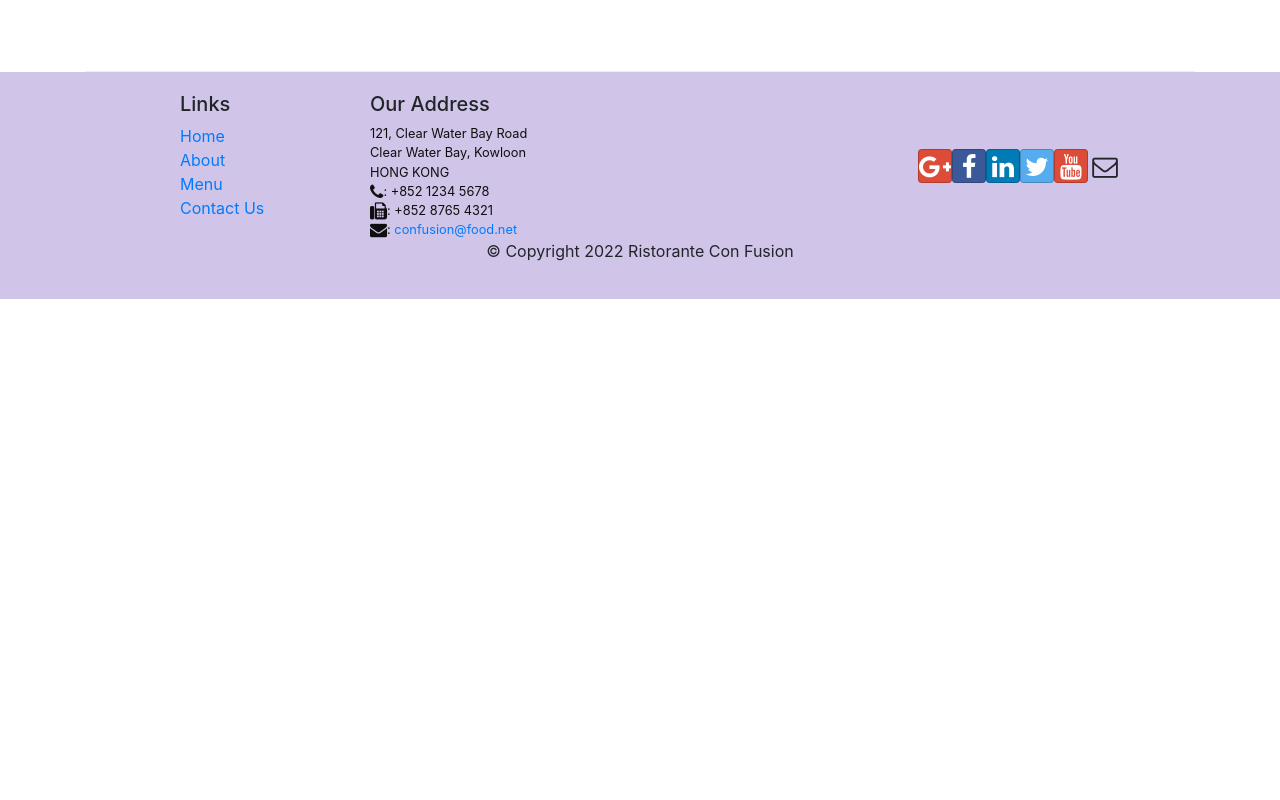
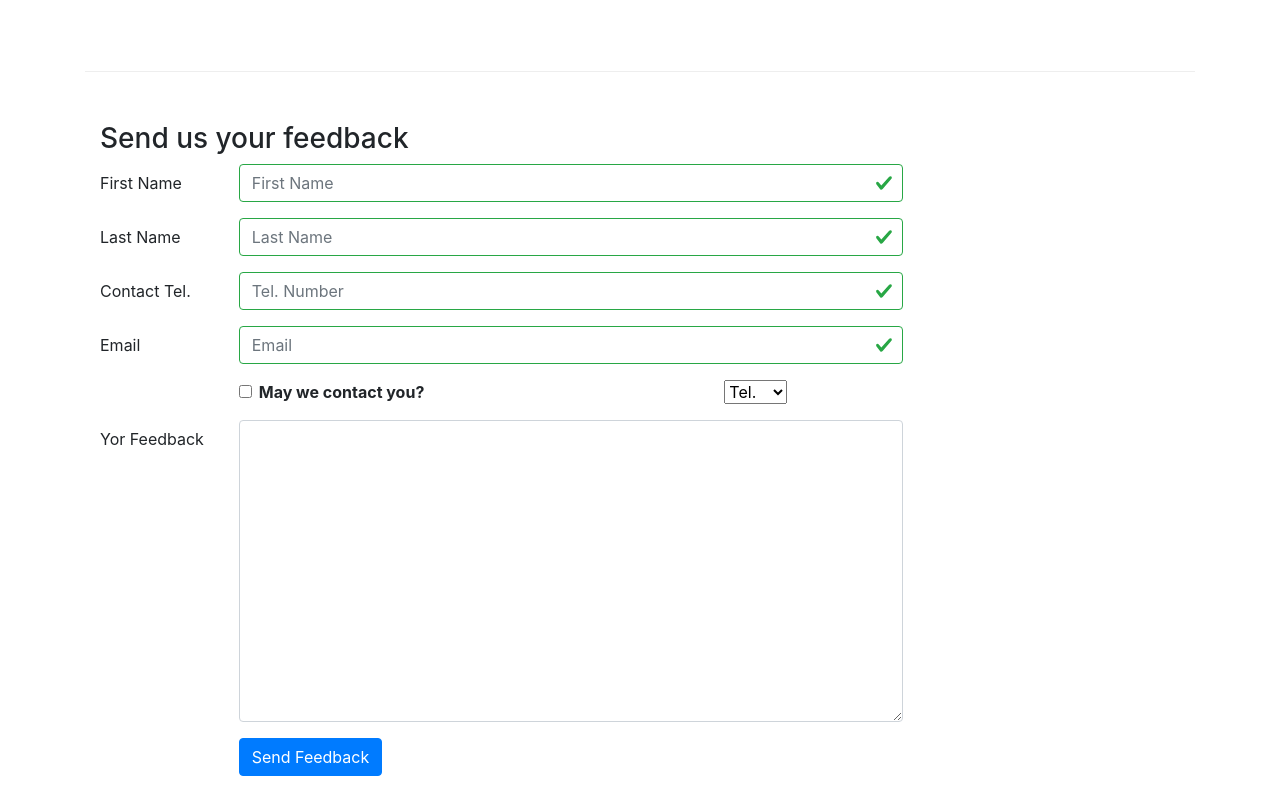
Before and after one commit to Onyekachukwu-Nweke/conFusion-React, a React (Create React App) app: page /contactus in a window 1280 px wide. Shown: the part 800-1600 px from the top of the page. Before the commit the page ends 1099 px from the top, so only its background shows below. Built offline with nearby package versions, Linux system fonts and the light colour scheme.

Commit message:
Controlled Form Validation

```diff
--- a/src/components/ContactComponent.js
+++ b/src/components/ContactComponent.js
@@ -1,8 +1,90 @@
-import React from 'react';
-import { Breadcrumb, BreadcrumbItem } from 'reactstrap';
+import React, { Component } from 'react';
+import { Breadcrumb, BreadcrumbItem, Button, Form, FormGroup, Label, Input, Col, FormFeedback } from 'reactstrap';
 import { Link } from 'react-router-dom';
 
-function Contact(props) {
+class Contact extends Component {
+
+    // Implementation of Controlled Forms
+    constructor(props){
+        super(props);
+
+        this.state = {
+            firstname: '',
+            lastname: '',
+            telnum: '',
+            email: '',
+            agree: false,
+            contactType: 'Tel.',
+            message: '',
+            touched: {
+                firstname: false,
+                lastname: false,
+                telnum: false,
+                email: false
+            }
+        }
+        this.handleSubmit = this.handleSubmit.bind(this);
+        this.handleInputChange = this.handleInputChange.bind(this);
+        this.handleBlur = this.handleBlur.bind(this);
+    }
+
+    // Implementation of Form handlers
+    handleInputChange(event) {
+        const target = event.target;
+        const value = target.type === 'checkbox' ? target.checked : target.value;
+        const name = target.name;
+
+        this.setState({
+            [name]: value
+        });
+    }
+
+    handleBlur = (field) => (evt) => {
+        this.setState({
+            touched: { ...this.state.touched, [field]: true }
+        });
+    }
+
+    validate(firstname, lastname, telnum, email) {
+        const errors = {
+            firstname: '',
+            lastname: '',
+            telnum: '',
+            email: ''
+        }
+
+        if(this.state.touched.firstname && firstname.length < 3) {
+            errors.firstname = 'First Name should be >= 3 characters';
+        } else if (this.state.touched.firstname && firstname.length > 10) {
+            errors.firstname = 'First Name should be <= 10 characters';
+        }
+
+        if(this.state.touched.lastname && lastname.length < 3) {
+            errors.lastname = 'Last Name should be >= 3 characters';
+        } else if (this.state.touched.lastname && lastname.length > 10) {
+            errors.lastname = 'Last Name should be <= 10 characters';
+        }
+
+        const reg = /^\d+$/;
+        if (this.state.touched.telnum && !reg.test(telnum)) {
+            errors.telnum = 'Tel. Number should contain only numbers';
+        }
+
+        if (this.state.touched.email && email.split('').filter(x => x === '@').length !== 1) {
+            errors.email = 'Email should contain an @ sign'
+        }
+
+        return (errors);
+    }
+
+    handleSubmit(event) {
+        console.log("Current State is " + JSON.stringify(this.state))
+        alert("Current State is " + JSON.stringify(this.state))
+        event.preventDefault();
+    }
+
+    render(){
+        const errors = this.validate(this.state.firstname, this.state.lastname, this.state.telnum, this.state.email)
         return(
             <div className="container">
                 <div className="row">
@@ -41,8 +123,103 @@
                         </div>
                     </div>
                 </div>
+
+                {/* Form */}
+                <div className="row row-content">
+                    <div className="col-12">
+                        <h3>Send us your feedback</h3>
+                    </div>
+                    <div className="col-12 col-md-9">
+                        <Form onSubmit={this.handleSubmit}>
+                            <FormGroup row>
+                                <Label htmlfor="firstname" md={2}>First Name</Label>
+                                <Col md={10}>
+                                    <Input type="text" id="firstname" name="firstname" placeholder="First Name" value={this.state.firstname}
+                                    valid={errors.firstname === ''}
+                                    invalid={errors.firstname !== ''}
+                                    onBlur={this.handleBlur('firstname')}
+                                    onChange={this.handleInputChange} />
+                                    <FormFeedback>
+                                        {errors.firstname}
+                                    </FormFeedback>
+                                </Col>
+                            </FormGroup>
+                            <FormGroup row>
+                                <Label htmlfor="lastname" md={2}>Last Name</Label>
+                                <Col md={10}>
+                                    <Input type="text" id="lastname" name="lastname" placeholder="Last Name"
+                                    value={this.state.lastname}
+                                    valid={errors.lastname === ''}
+                                    invalid={errors.lastname !== ''}
+                                    onBlur={this.handleBlur('lastname')}
+                                    onChange={this.handleInputChange} />
+                                    <FormFeedback>
+                                        {errors.lastname}
+                                    </FormFeedback>
+                                </Col>
+                            </FormGroup>
+                            <FormGroup row>
+                                <Label htmlfor="telnum" md={2}>Contact Tel.</Label>
+                                <Col md={10}>
+                                    <Input type="tel" id="telnum" name="telnum" placeholder="Tel. Number" value={this.state.telnum}
+                                    valid={errors.telnum === ''}
+                                    invalid={errors.telnum !== ''}
+                                    onBlur={this.handleBlur('telnum')}
+                                    onChange={this.handleInputChange} />
+                                    <FormFeedback>
+                                        {errors.telnum}
+                                    </FormFeedback>
+                                </Col>
+                            </FormGroup>
+                            <FormGroup row>
+                                <Label htmlfor="email" md={2}>Email</Label>
+                                <Col md={10}>
+                                    <Input type="email" id="email" name="email" placeholder="Email"
+                                    value={this.state.email}
+                                    valid={errors.email === ''}
+                                    invalid={errors.email !== ''}
+                                    onBlur={this.handleBlur('email')}
+                                    onChange={this.handleInputChange} />
+                                    <FormFeedback>
+                                        {errors.email}
+                                    </FormFeedback>
+                                </Col>
+                            </FormGroup>
+                            <FormGroup row>
+                                <Col md={{size: 6, offset: 2}}>
+                                    <FormGroup check>
+                                        <Label check>
+                                            <Input type="checkbox" name="agree" checked={this.state.agree} onChange={this.handleInputChange} /> {' '} <strong>May we contact you?</strong>
+                                        </Label>
+                                    </FormGroup>
+                                </Col>
+                                <Col md={{size: 3, offset: 1}}>
+                                    <Input type="select" name="contactType" value={this.state.contactType} onChange={this.handleInputChange}>
+                                        <option>Tel.</option>
+                                        <option>Email</option>
+                                    </Input>
+                                </Col>
+                            </FormGroup>
+                            <FormGroup row>
+                                <Label htmlfor="message" md={2}>Yor Feedback</Label>
+                                <Col md={10}>
+                                    <Input type="textarea" id="message" name="message" rows="12" value={this.state.message} onChange={this.handleInputChange} />
+                                </Col>
+                            </FormGroup>
+                            <FormGroup row>
+                                <Col md={{size: 10, offset: 2}}>
+                                    <Button type="submit" color="primary">
+                                        Send Feedback
+                                    </Button>
+                                </Col>
+                            </FormGroup>
+                        </Form>
+                    </div>
+                </div>
             </div>
         );
     }
+}
+
 
 export default Contact;
```
Lines whose indentation alone changed are shown as unchanged.
